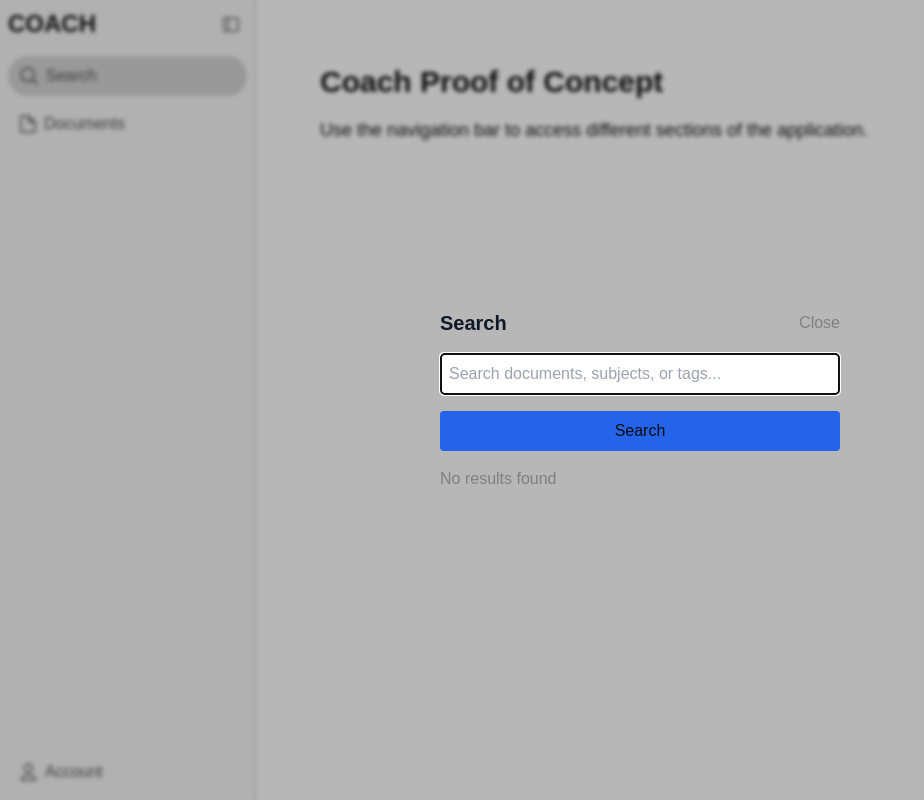
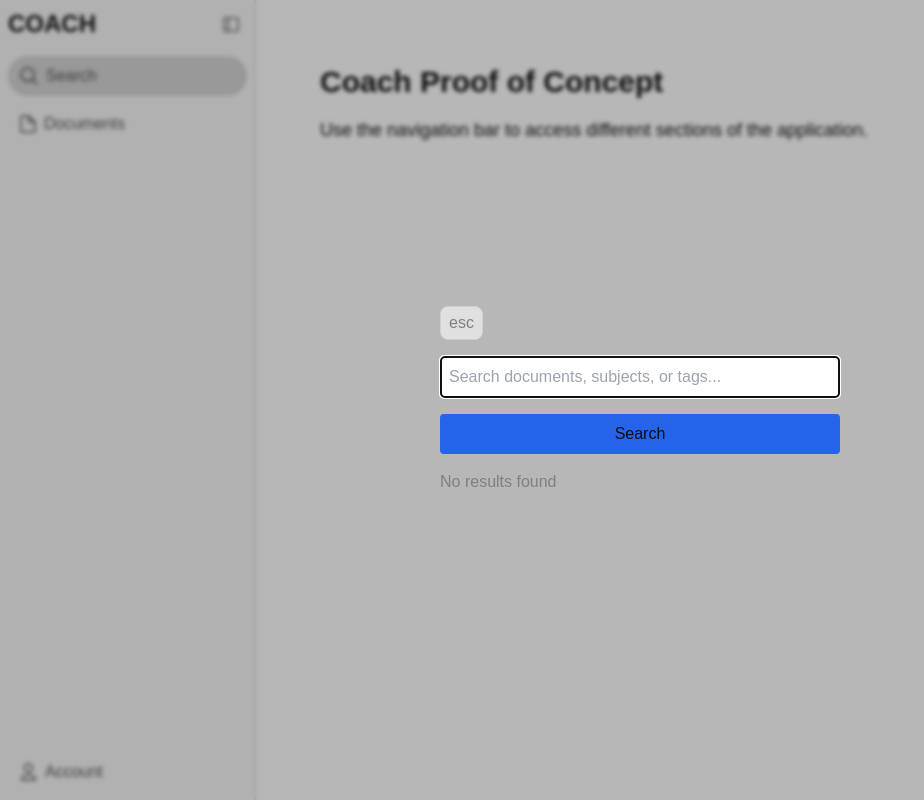
Before and after one commit to n-zngr/Coach, a Next.js app: page / in a window 1280 px wide. Both pictures are taken after a click on the button "Search". Shown: the whole page, without its empty margins (0-924 px from the left). Built offline with nearby package versions, Linux system fonts and the light colour scheme.

Commit message:
style(search)*: minor styling changes to closeButton
- updated styling for close button
- refactored indents across the file

```diff
--- a/src/app/components/Navigation/Search.tsx
+++ b/src/app/components/Navigation/Search.tsx
@@ -26,8 +26,7 @@ const Search: React.FC<SearchProps> = ({ onClose, onSearch, searchQuery, searchR
         <div className="fixed inset-0 bg-black-100 backdrop-blur-[2px] bg-opacity-25 flex justify-center items-center z-10 transition-all duration-500">
             <div className="bg-white dark:bg-gray-800 p-6 rounded-lg w-full max-w-md">
                 <div className="flex justify-between items-center">
-          <h2 className="text-xl font-semibold text-gray-900 dark:text-gray-100">Search</h2>
-          <button onClick={onClose} className="text-gray-500 dark:text-gray-400">Close</button>
+                    <button onClick={onClose} className="py-1 px-2 bg-white-700 dark:bg-black-300 rounded-lg border border-white-500 dark:border-black-500 text-gray-500 dark:text-gray-400">esc</button>
                 </div>
 
                 <input
```
Lines whose indentation alone changed are shown as unchanged.
